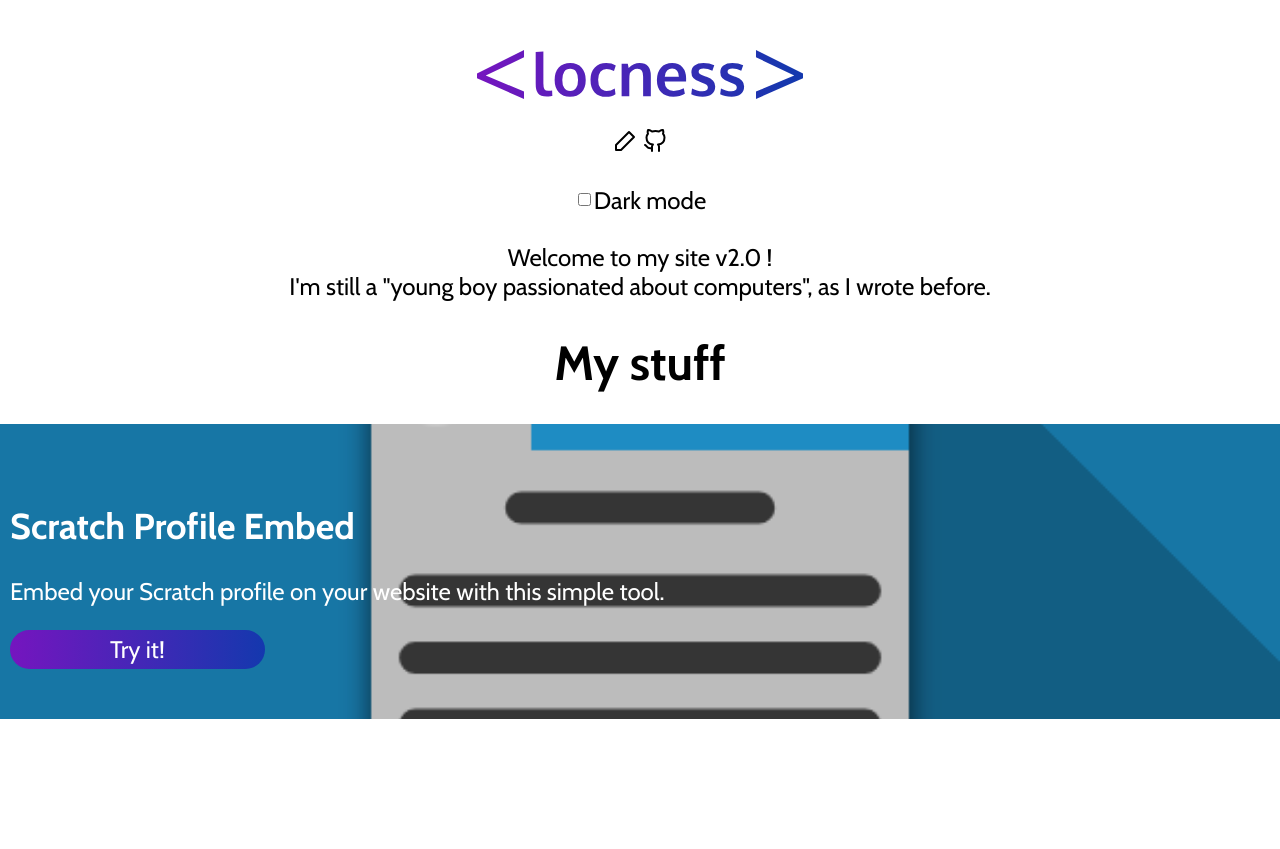
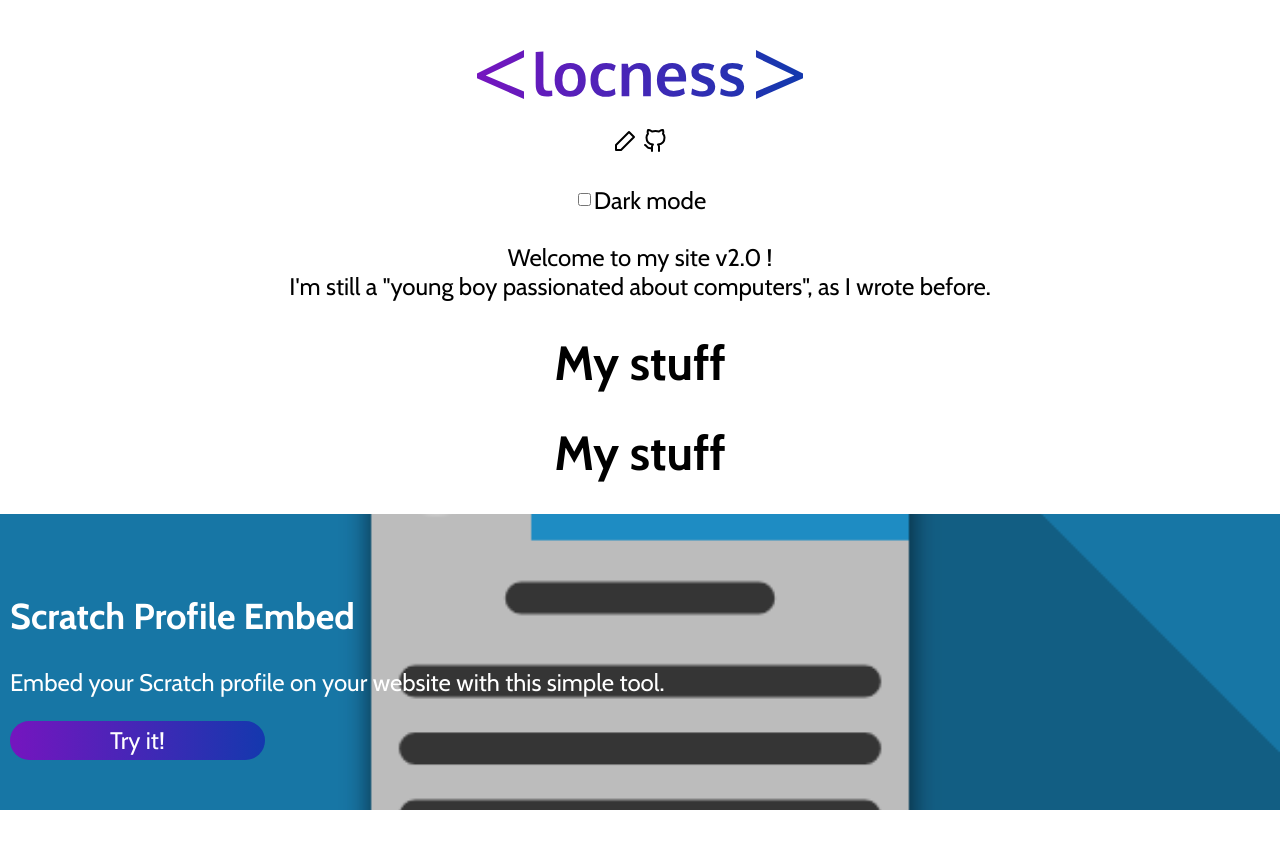
Before and after one commit to moeenio/locness3.github.io, a Jekyll site: the page built from index.html, in a window 1280 px wide. Shown: the top 849 px of the page. Built offline with Jekyll 4.4.1, drawn with Linux system fonts in a browser that asks for light colours.

Commit message:
Updated Config and 1 other file

```diff
--- a/_config.yml
+++ b/_config.yml
@@ -1,5 +1,5 @@
 ---
-title: Locness3.Github.Io
+title: Locness
 timezone: UTC
 collections:
   posts:
@@ -13,5 +13,6 @@
     output: true
 intro: |-
   Welcome to my site v2.0 !<br>
-  I'm still a "young boy passionated about computers", as I wrote before.
+  I'm still a "young boy passionated about computers", as I wrote before.<br>
+  <h1>My stuff</h1>
 theme: jekyll-theme-cayman
--- a/index.html
+++ b/index.html
@@ -1,6 +1,7 @@
 ---
 layout: default
 ---
+
 <!-- Icons from feathericons.com -->
 <!DOCTYPE html>
 <html>
```
